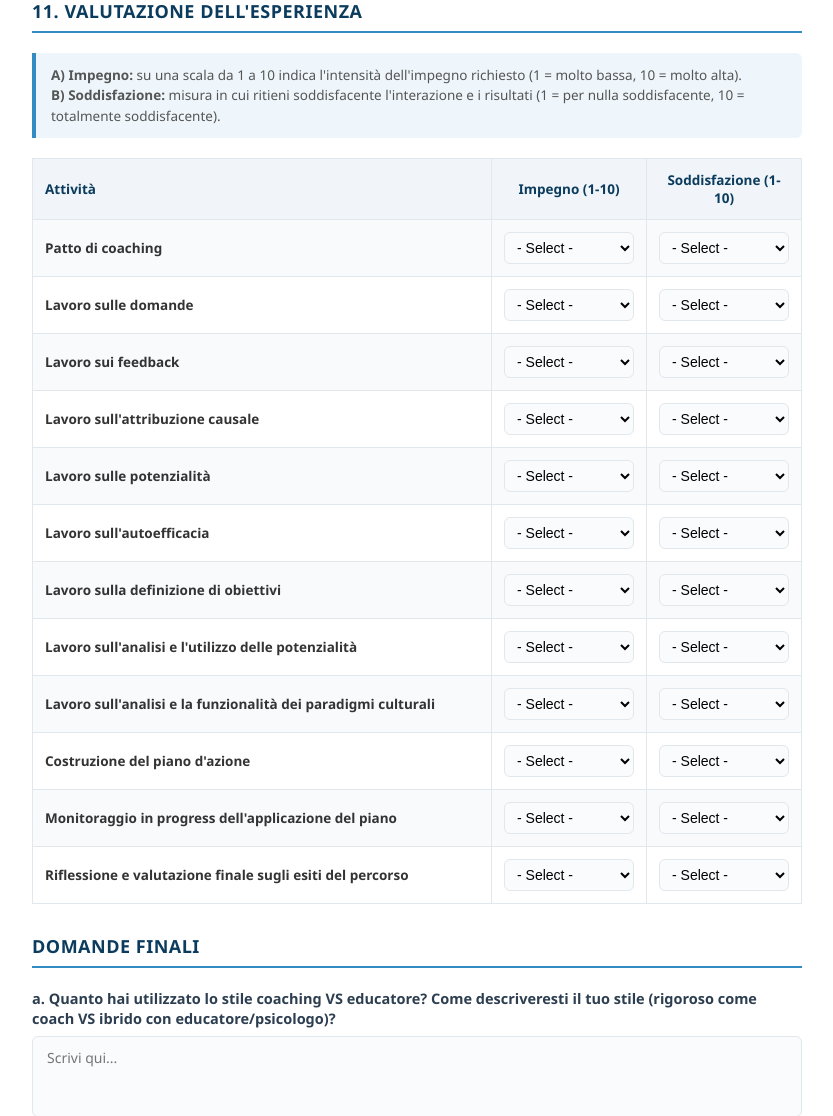
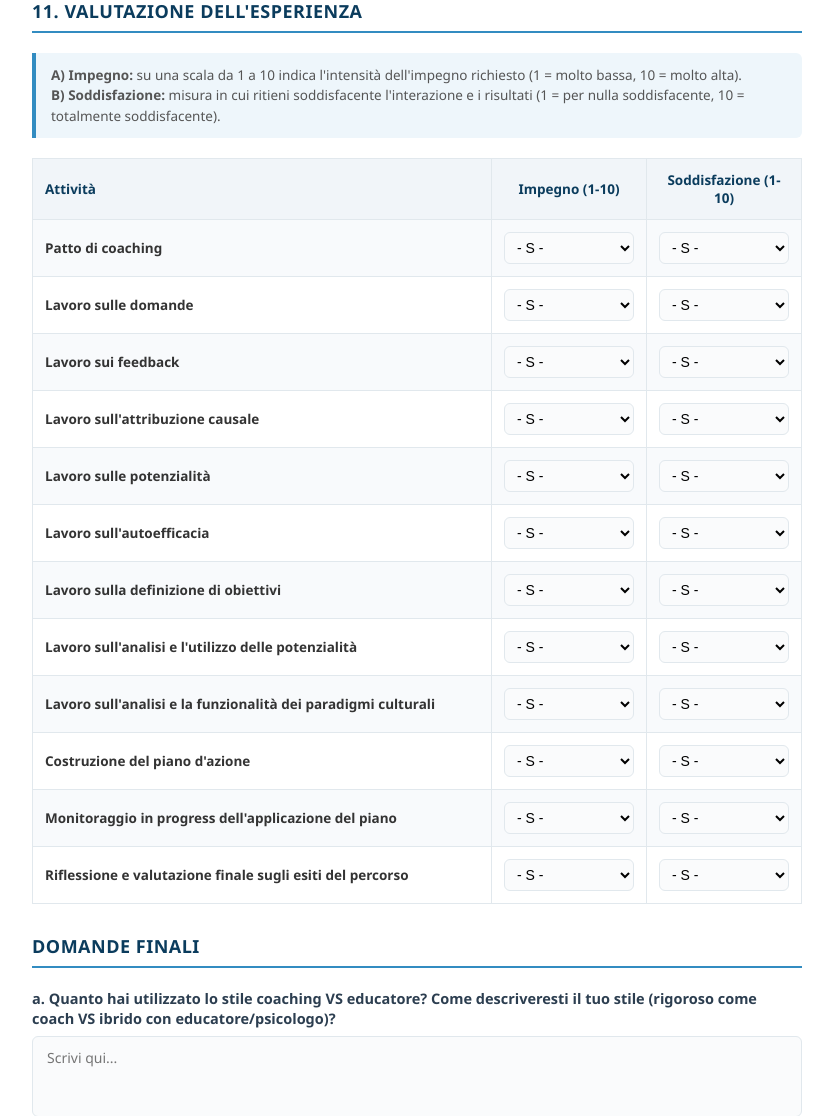
Before and after one commit to BiniSantucci/questionario-coachingV2, a Flask app: page / in a window 1280 px wide. Shown: the part 1406-2522 px from the top of the page, without its empty margins (223-1056 px from the left). Run offline with Flask 3, Linux system fonts and the light colour scheme.

Commit message:
Change default option text in dropdown

```diff
--- a/templates/index.html
+++ b/templates/index.html
@@ -365,7 +365,7 @@
                         ];
 
                         document.write(attivita.map((item, idx) => {
-                            let options = '<option value="">- Select -</option>';
+                            let options = '<option value="">- S -</option>';
                             for(let i=1; i<=10; i++) { options += `<option value="${i}">${i}</option>`; }
                             return `
                                 <tr>
```
